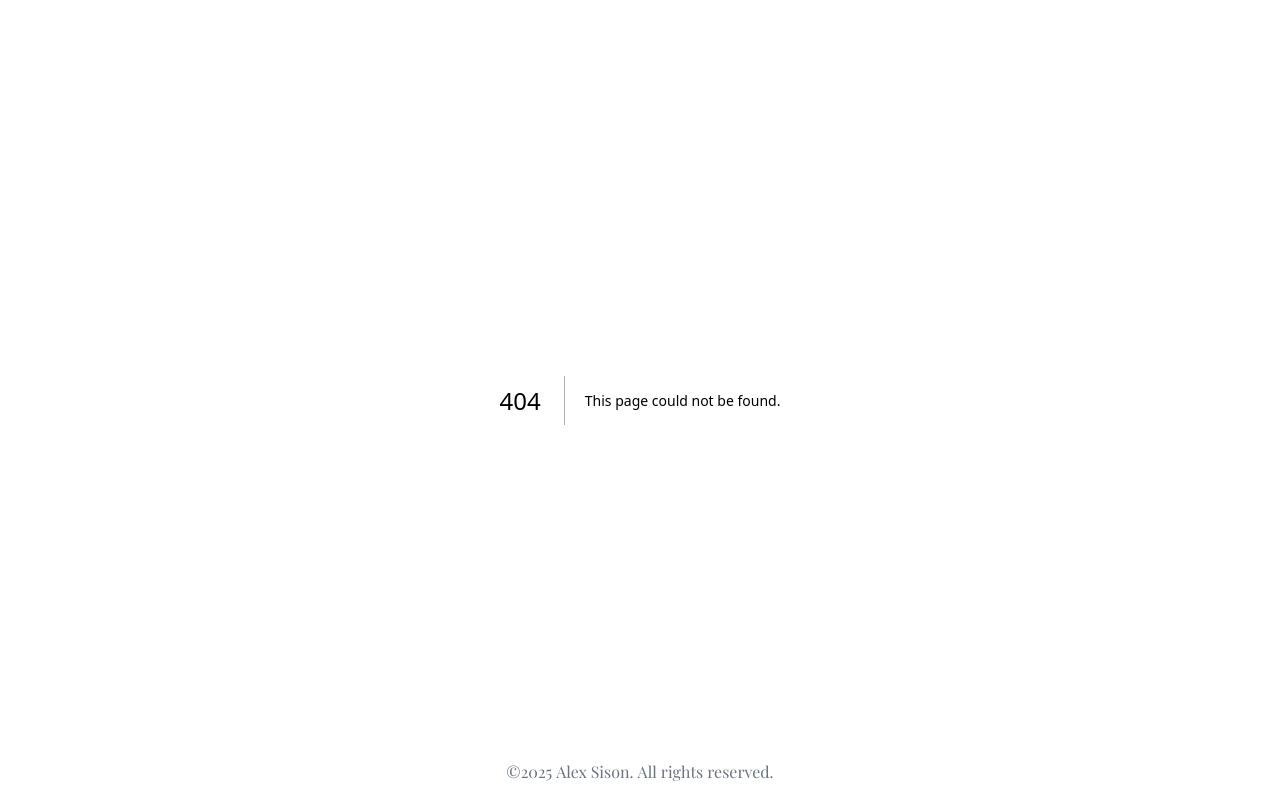
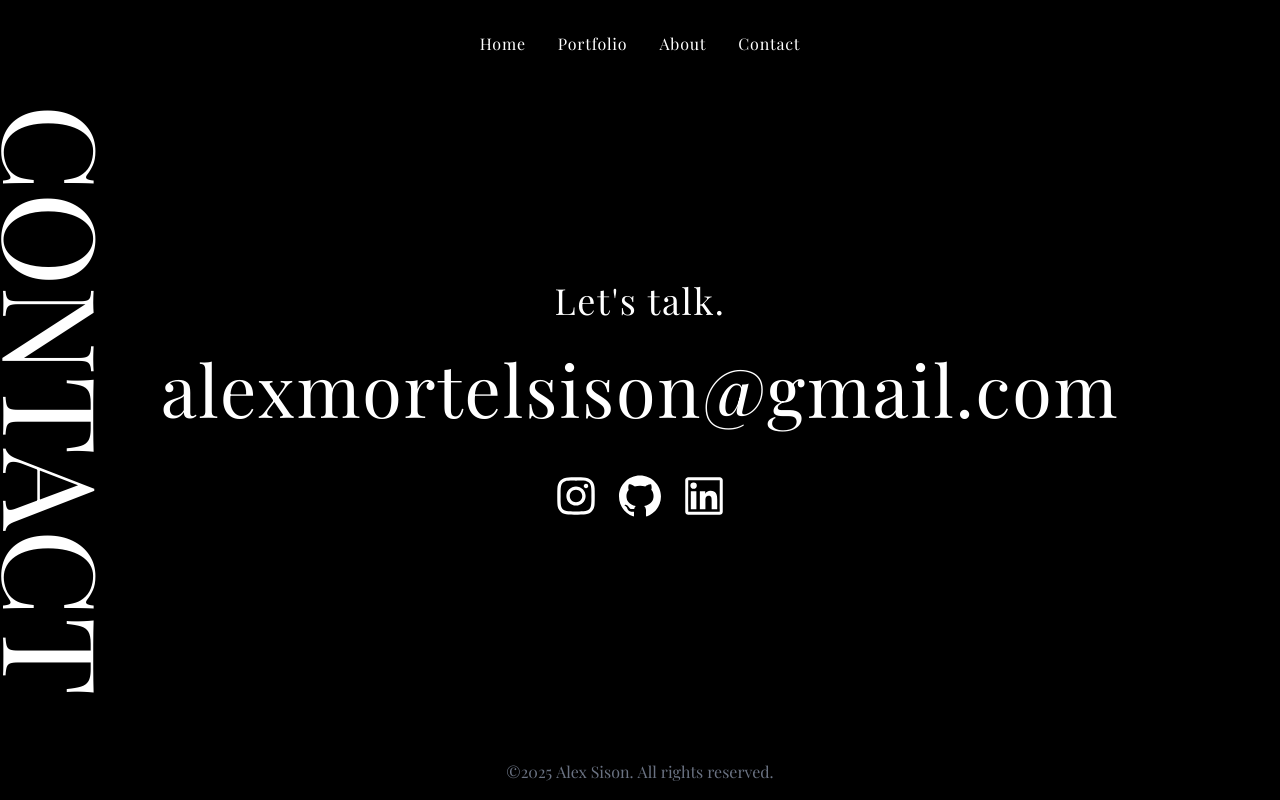
Before and after one commit to alexmortelsison/my-latest-portfolio, a Next.js app: page /contact in a window 1280 px wide. Before the commit this address had no page. Built offline with nearby package versions, Linux system fonts and the light colour scheme; a web font is replaced by a local one.

Commit message:
added contact page

```diff
--- /dev/null
+++ b/app/contact/page.tsx
@@ -0,0 +1,25 @@
+import { AiOutlineLinkedin } from "react-icons/ai";
+import { AiFillGithub } from "react-icons/ai";
+import { AiOutlineInstagram } from "react-icons/ai";
+import React from "react";
+
+export default function ContactPage() {
+  return (
+    <div className="min-h-screen w-full bg-black text-white font-playfair flex justify-center items-center">
+      <div className="absolute top-0 left-0 h-full w-28 flex items-center justify-center">
+        <h1 className="rotate-90 text-9xl">CONTACT</h1>
+      </div>
+      <div className="flex flex-col justify-center text-center space-y-8 tracking-widest items-center">
+        <h1 className=" text-4xl">Let's talk.</h1>
+        <p className="tracking tracking-wide text-7xl hover:underline hover:underline-offset-2 hover:cursor-pointer">
+          alexmortelsison@gmail.com
+        </p>
+        <div className="text-5xl flex space-x-4 pt-4">
+          <AiOutlineInstagram />
+          <AiFillGithub />
+          <AiOutlineLinkedin />
+        </div>
+      </div>
+    </div>
+  );
+}
--- a/app/page.tsx
+++ b/app/page.tsx
@@ -1,10 +1,9 @@
+"use client";
 import React from "react";
 import Hero from "./components/Hero";
+import { useRouter } from "next/navigation";
 
 export default function HomePage() {
-  return (
-    <div>
-      <Hero />
-    </div>
-  );
+  const router = useRouter();
+  return router.push("/home");
 }
```
